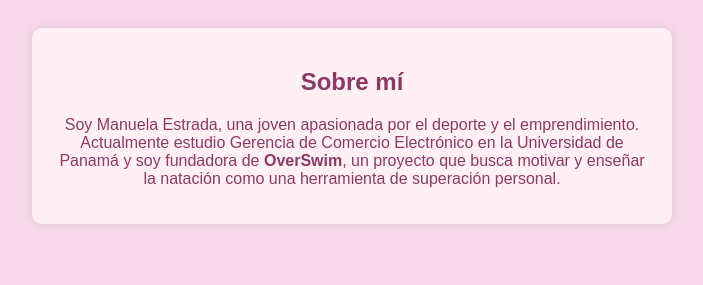
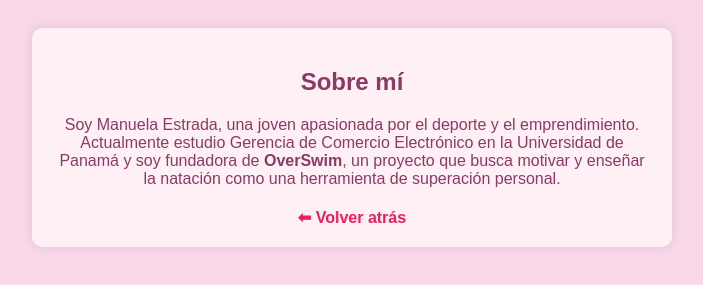
Before and after one commit to g-rar-2/repo_git_test, a plain HTML site: page manuela.html in a window 1280 px wide. Both pictures are taken after a click on the link "Manuela Estrada". Shown: the part 89-374 px from the top of the page, without its empty margins (288-991 px from the left). Drawn offline with Linux system fonts and the light colour scheme.

Commit message:
Update manuela.html

```diff
--- a/manuela.html
+++ b/manuela.html
@@ -30,12 +30,16 @@
             color: #e91e63;
             cursor: pointer;
         }
+        .back-link {
+            display: block;
+            margin-top: 20px;
+            font-weight: bold;
+        }
     </style>
     <script>
         function mostrarBio() {
             document.getElementById("bio").style.display = "block";
-            // Quitar el enlace para que no se pueda volver a hacer clic
-            document.getElementById("link").style.pointerEvents = "none";
+            document.getElementById("link").style.pointerEvents = "none"; // Desactivar el enlace
         }
     </script>
 </head>
@@ -50,6 +54,7 @@
             y soy fundadora de <strong>OverSwim</strong>, un proyecto que busca motivar y enseñar
             la natación como una herramienta de superación personal.
         </p>
+        <a href="javascript:history.back()" class="back-link">⬅ Volver atrás</a>
     </div>
 </body>
 </html>
```
